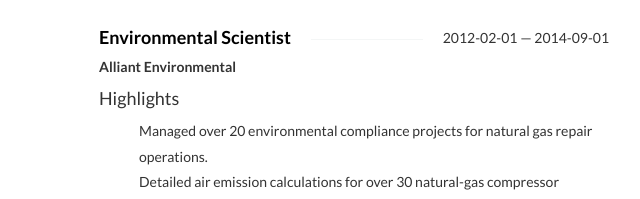
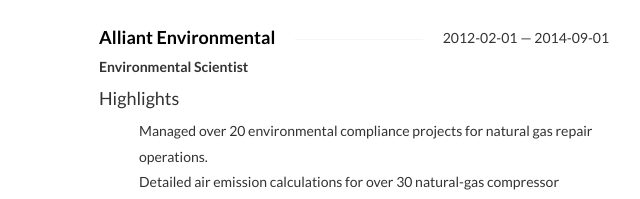
Before and after one commit to kellynb/kellyn, a website: page index.html in a window 1280 px wide. Shown: the part 1716-1915 px from the top of the page, 376-1016 px from the left. Drawn offline with nearby package versions, Linux system fonts and the light colour scheme; some icons are missing.

Commit message:
update format

```diff
--- a/index.html
+++ b/index.html
@@ -365,13 +365,13 @@
 			</div>
 			<div class="col-sm-12">
 				<h4 class="strike-through">
-					<span>Environmental Scientist</span>
+					<span>Alliant Environmental</span>
 					<span class="date">
 						2012-02-01 — 2014-09-01
 					</span>
 				</h4>
 				<div class="position">
-					Alliant Environmental
+					Environmental Scientist
 				</div>
 				<h4>Highlights</h4>
 				<ul class="highlights">
```
